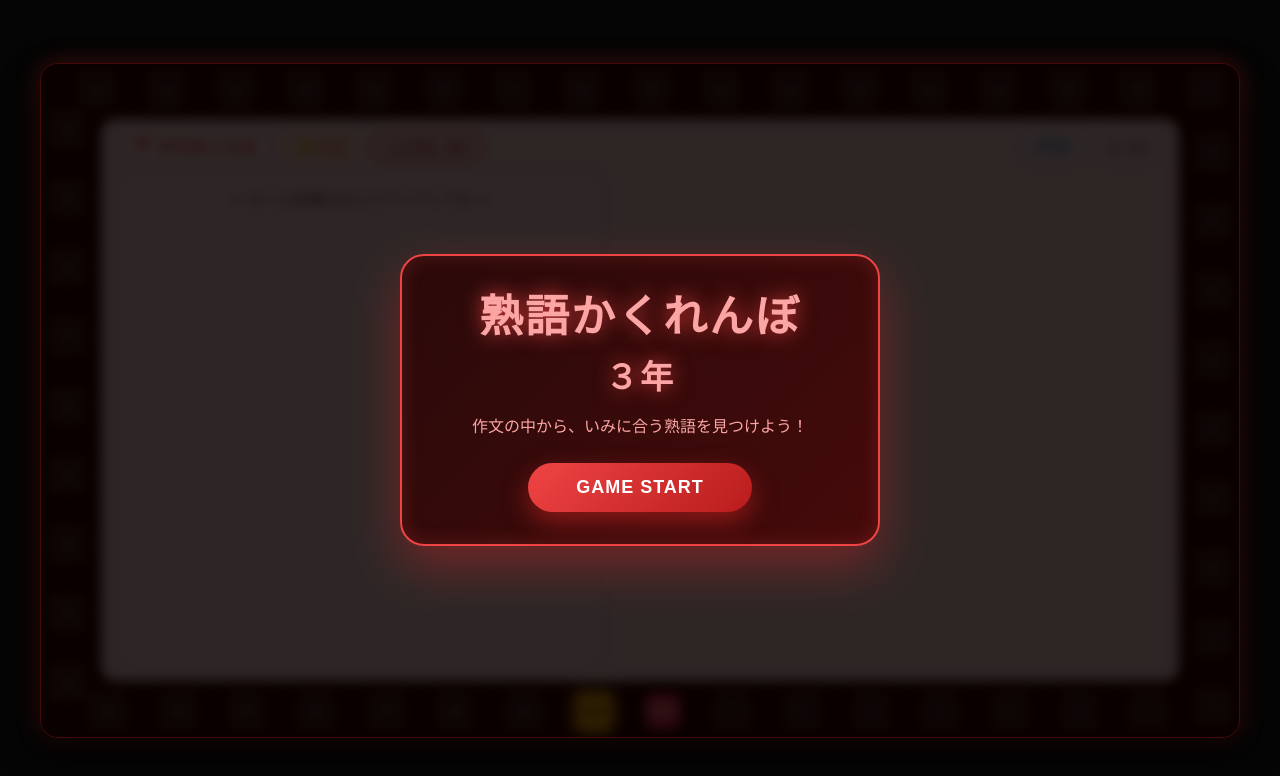
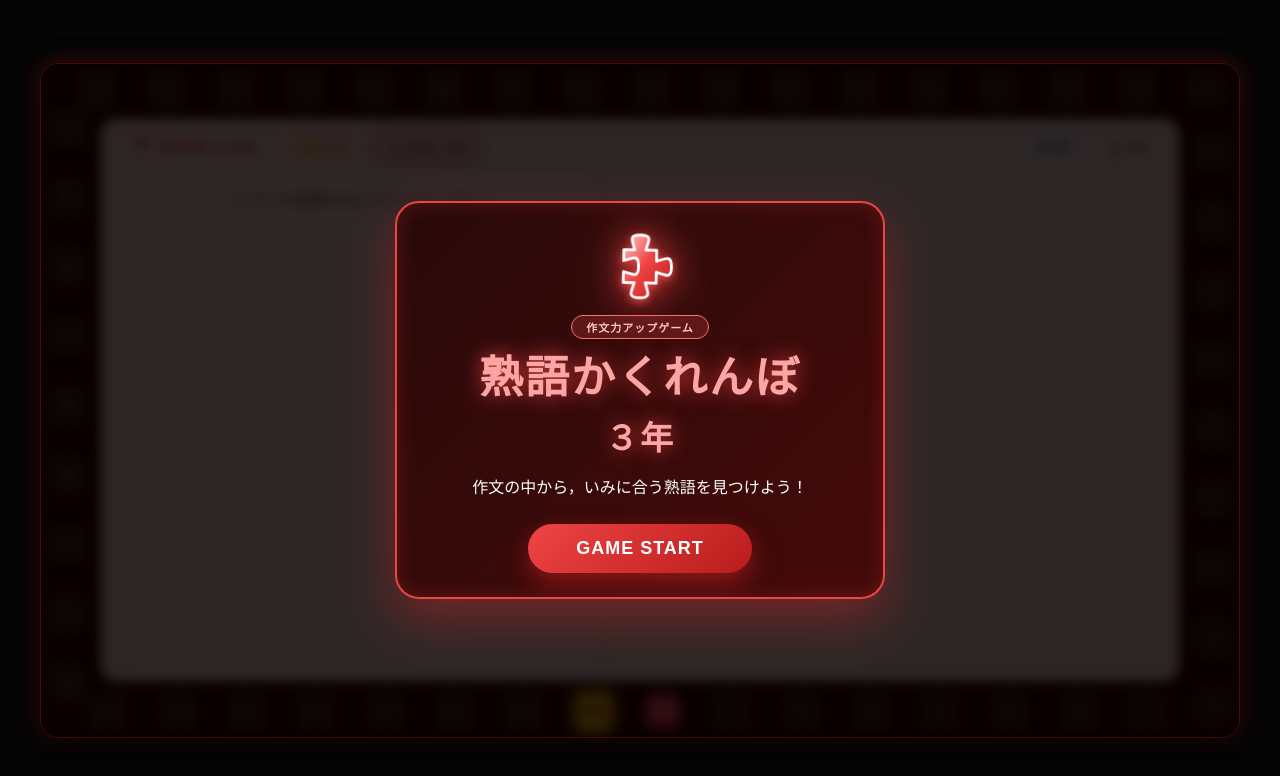
Before and after one commit to t044-050-ctrl/jukugo-kakurenbo-3nen, a plain HTML site: page index.html in a window 1280 px wide. Drawn offline with Linux system fonts and the light colour scheme.

Commit message:
Add files via upload

```diff
--- a/index.html
+++ b/index.html
@@ -4,9 +4,6 @@
 <meta charset="UTF-8">
 <meta name="viewport" content="width=device-width, initial-scale=1.0, maximum-scale=1.0, user-scalable=no">
 <title>熟語かくれんぼ ３年</title>
- <meta property="og:title" content="熟語かくれんぼ ３年">
-    <meta property="og:description" content="【３年国語】作文の中から熟語を見つけるゲームです。">
-    <meta property="og:type" content="website">
 <style>
   * {
     box-sizing: border-box;
@@ -455,11 +452,39 @@
     background: linear-gradient(135deg, #2a0a0a, #450a0a);
     border: 2px solid #ef4444;
     color: #ffffff;
-    padding: 32px;
+    padding: 24px 28px;
     border-radius: 24px;
     text-align: center;
     box-shadow: 0 20px 50px rgba(220, 38, 38, 0.4), inset 0 0 20px rgba(239, 68, 68, 0.2);
-    max-width: 480px; width: 90%;
+    max-width: 490px; width: 92%;
+    position: relative;
+    overflow: hidden;
+  }
+  .puzzle-piece-container {
+    width: 82px;
+    height: 82px;
+    margin: 0 auto 6px auto;
+    display: flex;
+    justify-content: center;
+    align-items: center;
+    filter: drop-shadow(0 0 18px rgba(239, 68, 68, 0.9));
+    animation: pieceFloat 3s ease-in-out infinite alternate;
+  }
+  @keyframes pieceFloat {
+    0% { transform: translateY(0) rotate(0deg); }
+    100% { transform: translateY(-7px) rotate(5deg); }
+  }
+  .start-hero-badge {
+    display: inline-block;
+    padding: 3px 14px;
+    background: rgba(239, 68, 68, 0.22);
+    border: 1px solid #f87171;
+    border-radius: 20px;
+    color: #fecaca;
+    font-size: 11px;
+    font-weight: bold;
+    margin-bottom: 10px;
+    letter-spacing: 1px;
   }
   .start-hero-title {
     font-size: clamp(32px, 5vw, 44px);
@@ -1328,6 +1353,8 @@ function processDrop(word, slot, sourceElem, cloneElem) {
       document.getElementById(`idiom-row-${rIndex}`).classList.add('completed');
       const pts = usedHintsInSubStage[rIndex] ? 1 : 2;
       subStagePoints += pts;
+      // 1問正解するごとにすごろくを進める（ヒントなし2マス、ヒントあり1マス）
+      advancePosition(pts);
     }
 
     checkAllCompleted();
@@ -1363,14 +1390,7 @@ async function checkAllCompleted() {
     // 正解した作文と解答をじっくり見られるように2秒待機
     await new Promise(r => setTimeout(r, 2000));
 
-    // 1. 先に外周のすごろくを進める
-    if (subStagePoints > 0) {
-      await advancePosition(subStagePoints);
-      // すごろくが完全に止まったのを確認してから少し待ってウィンドウを出す
-      await new Promise(r => setTimeout(r, 600));
-    }
-
-    // 2. 緑のクリアウィンドウを出す
+    // 緑のクリアウィンドウを出す
     const modal = document.createElement('div');
     modal.className = 'modal-overlay';
     modal.innerHTML = `
@@ -1387,7 +1407,7 @@ async function checkAllCompleted() {
     await new Promise(r => setTimeout(r, 2200));
     modal.remove();
 
-    // 3. 最後にポイントを入れるアニメーションを実行し、完了後に次の問題へ進む
+    // ポイントを入れるアニメーションを実行し、完了後に次の問題へ進む
     const targetPoints = totalPoints + earnedPts;
     rollUpPoints(targetPoints, () => {
       setTimeout(() => {
@@ -1528,29 +1548,47 @@ function startBonusStage() {
 }
 
 // --- 共通UI・ユーティリティ ---
+let isAdvancing = false;
+let pendingAdvanceSteps = 0;
+
 async function advancePosition(count) {
-  const stepDelay = count > 15 ? 30 : (count > 5 ? 80 : 250);
-
-  for (let step = 0; step < count; step++) {
+  pendingAdvanceSteps += count;
+  if (isAdvancing) return;
+  isAdvancing = true;
+
+  try {
+    while (pendingAdvanceSteps > 0) {
+      pendingAdvanceSteps--;
+
       if (currentPosition >= 50) {
         await new Promise(resolve => triggerGoal(resolve));
       }
 
       const pT = document.getElementById(`tile-${currentPosition}`);
-    if (pT && currentPosition > 0) { pT.classList.remove('active-orange'); pT.classList.add('active-red'); }
+      if (pT && currentPosition > 0) {
+        pT.classList.remove('active-orange');
+        pT.classList.add('active-red');
+      }
       currentPosition++;
       const cT = document.getElementById(`tile-${currentPosition}`);
       if (cT) {
-      if (currentPosition < 50) cT.classList.add('active-orange'); else cT.classList.add('active-red');
-      cT.classList.remove('tile-pop'); void cT.offsetWidth; cT.classList.add('tile-pop');
+        if (currentPosition < 50) cT.classList.add('active-orange');
+        else cT.classList.add('active-red');
+        cT.classList.remove('tile-pop');
+        void cT.offsetWidth;
+        cT.classList.add('tile-pop');
       }
       playSE('click');
-    await new Promise(r => setTimeout(r, stepDelay));
-  }
+      await new Promise(r => setTimeout(r, 380));
+
+      if (currentPosition >= 50) {
         updateTrackUI();
-
-  if (currentPosition >= 50) {
         await new Promise(resolve => triggerGoal(resolve));
+      }
+    }
+    updateTrackUI();
+  } finally {
+    isAdvancing = false;
   }
 }
 
@@ -1705,9 +1743,43 @@ window.addEventListener('load', () => {
   m.className = 'modal-overlay';
   m.innerHTML = `
     <div class="start-hero-card">
+      <div class="puzzle-piece-container">
+        <svg viewBox="0 0 120 120" width="82" height="82">
+          <defs>
+            <linearGradient id="redPuzzleGrad" x1="0%" y1="0%" x2="100%" y2="100%">
+              <stop offset="0%" stop-color="#fecaca" />
+              <stop offset="45%" stop-color="#ef4444" />
+              <stop offset="100%" stop-color="#b91c1c" />
+            </linearGradient>
+            <filter id="redPuzzleGlow" x="-20%" y="-20%" width="140%" height="140%">
+              <feDropShadow dx="0" dy="4" stdDeviation="6" flood-color="#ef4444" flood-opacity="0.9"/>
+            </filter>
+          </defs>
+          <path d="
+            M 36,36
+            L 52,36
+            C 48,22 42,14 60,14
+            C 78,14 72,22 68,36
+            L 84,36
+            L 84,52
+            C 98,48 106,42 106,60
+            C 106,78 98,72 84,68
+            L 84,84
+            L 68,84
+            C 72,98 78,106 60,106
+            C 42,106 48,98 52,84
+            L 36,84
+            L 36,68
+            C 50,72 58,78 58,60
+            C 58,42 50,48 36,52
+            Z"
+            fill="url(#redPuzzleGrad)" stroke="#ffffff" stroke-width="4" stroke-linejoin="round" filter="url(#redPuzzleGlow)"/>
+        </svg>
+      </div>
+      <div class="start-hero-badge">作文力アップゲーム</div>
       <h1 class="start-hero-title" style="line-height: 1.3;">熟語かくれんぼ<br><span style="font-size: 0.75em;">３年</span></h1>
-      <p style="color: #fca5a5; font-size: 16px; margin-bottom: 24px; line-height: 1.6;">
-        作文の中から、いみに合う熟語を見つけよう！
+      <p style="color: #ffffff; font-size: 16px; margin-bottom: 24px; line-height: 1.6;">
+        作文の中から，いみに合う熟語を見つけよう！
       </p>
       <button class="start-play-btn" onclick="initAudio(); this.closest('.modal-overlay').remove(); startStage();">GAME START</button>
     </div>
```
Lines whose indentation alone changed are shown as unchanged.
